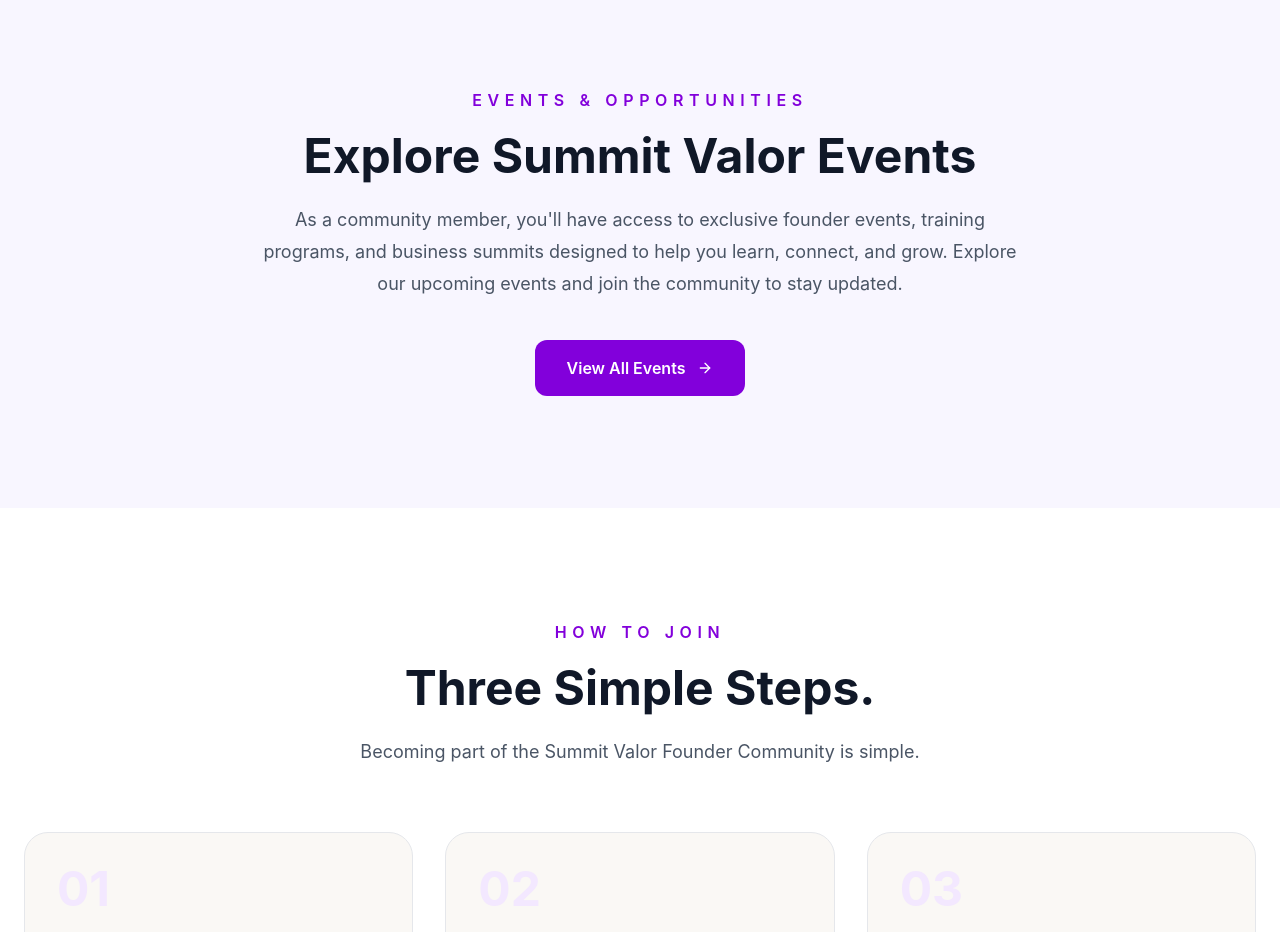
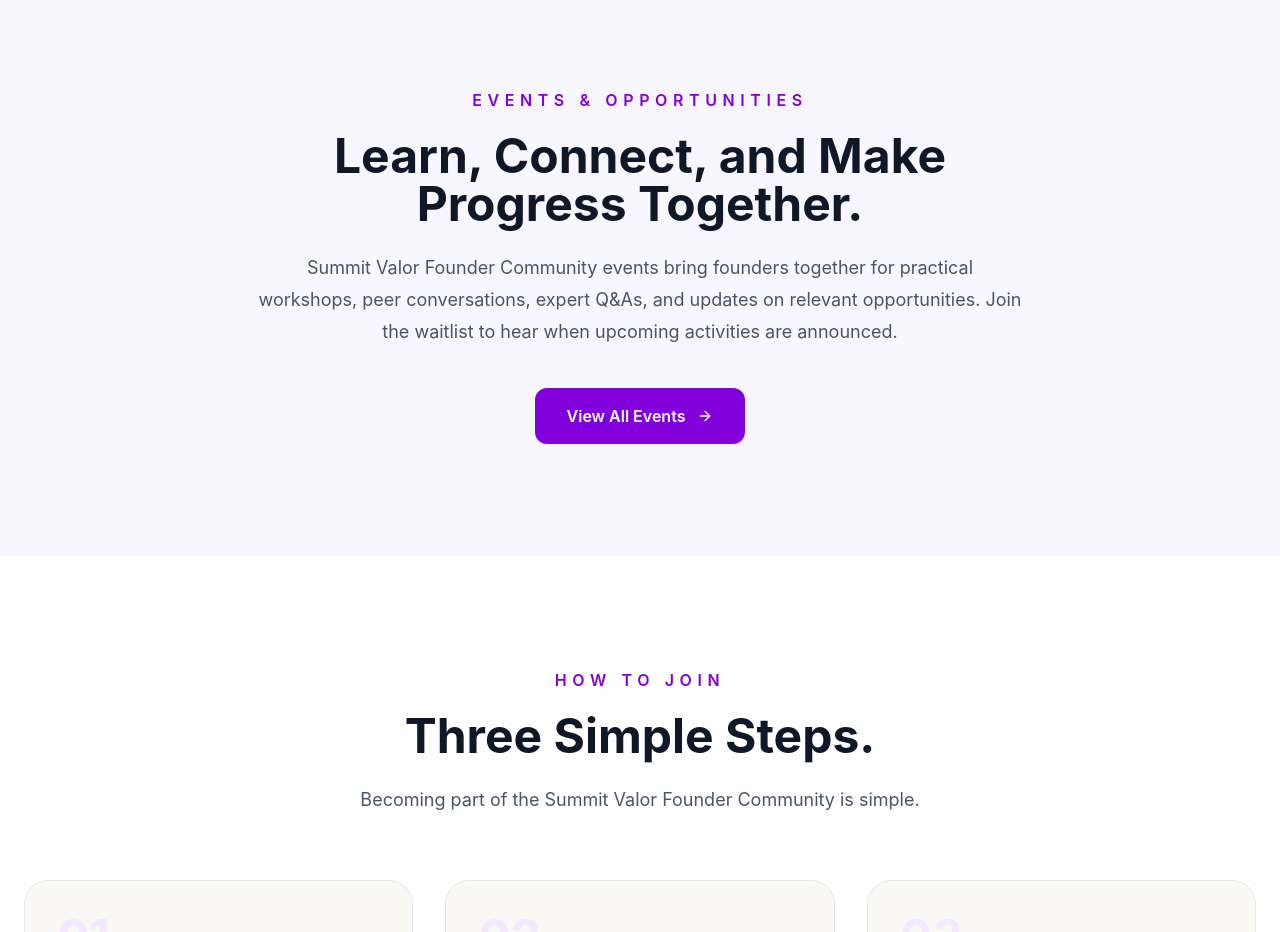
Before and after one commit to oluwafunmilayo-coder/summit-valor-vscode-website, a React (Vite) app: page /community in a window 1280 px wide. Shown: the part 2480-3412 px from the top of the page. Built offline with nearby package versions, Linux system fonts and the light colour scheme.

Commit message:
Update Founder Community events section
Co-authored-by: Copilot <223556219+Copilot@users.noreply.github.com>

```diff
--- a/src/pages/FounderCommunity.jsx
+++ b/src/pages/FounderCommunity.jsx
@@ -215,11 +215,14 @@ export default function FounderCommunity() {
               </p>
 
               <h2 className="mt-5 text-4xl font-bold text-gray-900 md:text-5xl">
-                Explore Summit Valor Events
+                Learn, Connect, and Make Progress Together.
               </h2>
 
               <p className="mt-6 text-lg leading-8 text-gray-600">
-                As a community member, you'll have access to exclusive founder events, training programs, and business summits designed to help you learn, connect, and grow. Explore our upcoming events and join the community to stay updated.
+                Summit Valor Founder Community events bring founders together
+                for practical workshops, peer conversations, expert Q&amp;As,
+                and updates on relevant opportunities. Join the waitlist to
+                hear when upcoming activities are announced.
               </p>
 
               <div className="mt-10">
```
